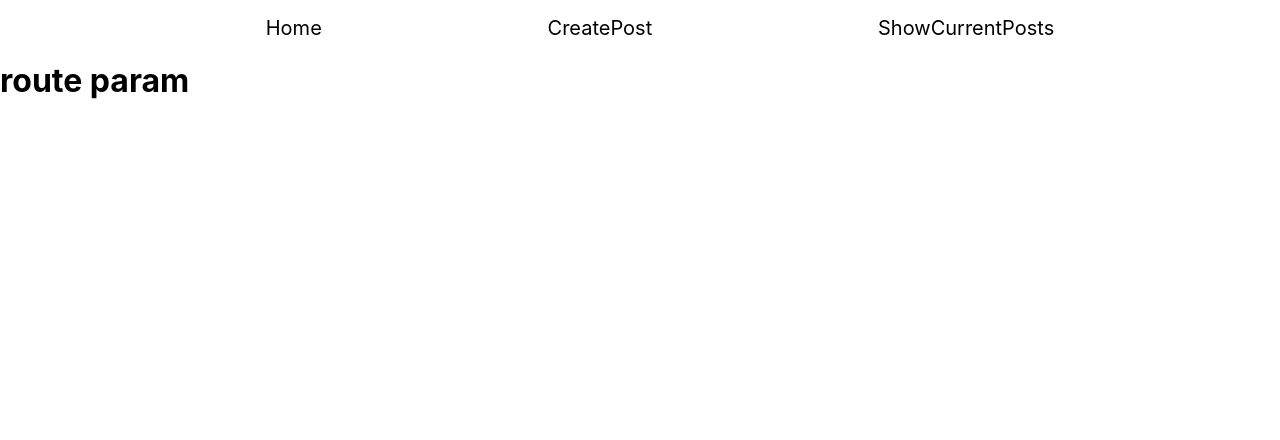
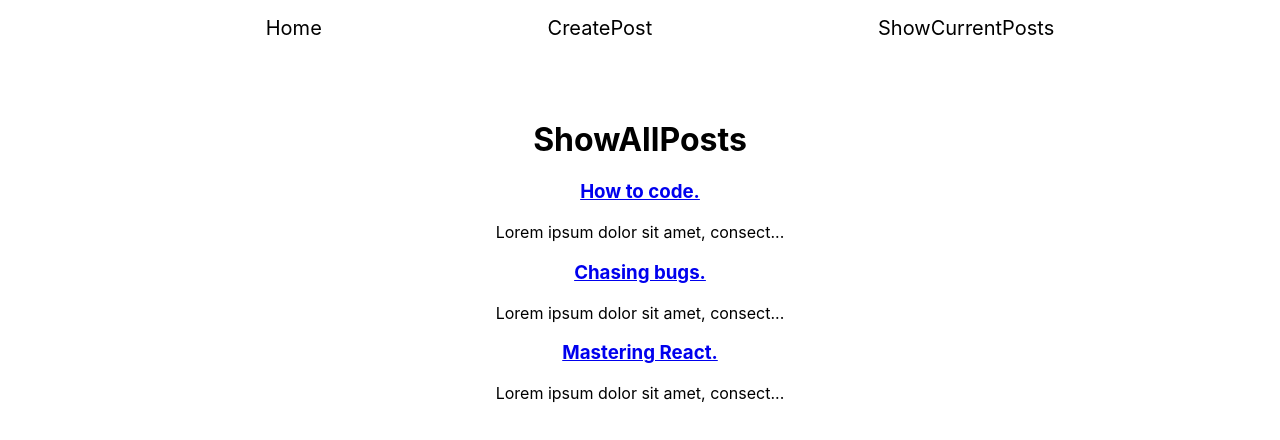
Before and after one commit to mohammadkharma/Blogging_App, a React (Create React App) app: page /showAllPosts in a window 1280 px wide. Shown: the top 440 px of the page. Built offline with nearby package versions, Linux system fonts and the light colour scheme.

Commit message:
handling rouuters pamateres

```diff
--- a/src/App.js
+++ b/src/App.js
@@ -3,8 +3,8 @@ import NavBar from './components/NavBar';
 import { BrowserRouter, Route, Switch } from 'react-router-dom';
 import Home from './components/Home';
 import CreatePost from './components/CreatePost';
-import ShowCurrentPosts from './components/ShowCurrentPosts';
-import Post from './components/Post';
+import ShowAllPosts from './components/ShowAllPosts';
+import ShowSinglePost from './components/ShowSinglePost';
 
 
 class App extends Component {
@@ -24,8 +24,8 @@ class App extends Component {
         <Switch>
         <Route exact path='/' component={Home} />
         <Route path='/createPost' component={CreatePost} />
-        <Route path='/showCurrentPosts' component={ShowCurrentPosts} />
-        <Route path='/:path_id' component={Post} />
+        <Route path='/showAllPosts' component={ShowAllPosts} />
+        <Route path='/:path_id' component={ShowSinglePost} />
         </Switch>
       </div>
       </BrowserRouter>
--- a/src/components/Home.jsx
+++ b/src/components/Home.jsx
@@ -1,35 +1,10 @@
-import React, { Component } from 'react';
-import '../styles/home.css';
-import { connect } from 'react-redux';
+import React from 'react';
+import '../styles/home.css'
 
-class Home extends Component {
-
-    render() {
-        const { posts } = this.props;
-        const postList = posts.length ? (
-            posts.map(post => {
-                return(
-                    <div className="postCard" key={post.id}>
-                    <h3>{post.title}</h3>
-                    <p>{post.content}</p>
-                    </div>
-                )
-            })
-        ) : (<h1>No posts!</h1>);
-        return (
-            <div className="home">
-                <h1>Home</h1>
-                {postList}
-            </div>
-
-        )
-    }
+const Home = () => {
+    return (
+        <h1 className='home'>Welcome to our Blog site.</h1>
+    )
 }
 
-const mapStateToProps = state => {
-    return {
-        posts: state.posts
-    }
-}
-
-export default connect(mapStateToProps)(Home);
+export default Home;
--- a/src/components/NavBar.jsx
+++ b/src/components/NavBar.jsx
@@ -7,7 +7,7 @@ const NavBar = () => {
         <ul>
             <li><NavLink to="/" className='link'>Home</NavLink></li>
             <li><NavLink to="/createPost" className='link'>CreatePost</NavLink></li>
-            <li><NavLink to="/showCurrentPosts" className='link'>ShowCurrentPosts</NavLink></li>
+            <li><NavLink to="/showAllPosts" className='link'>ShowCurrentPosts</NavLink></li>
         </ul>
     )
 }
--- a/src/components/Post.jsx
+++ /dev/null
@@ -1,15 +0,0 @@
-import React, { Component } from 'react';
-
-class Post extends Component {
-
-    render() {
-        return (
-            <div className="post">
-                <h1>route param</h1>
-            </div>
-        )
-    }
-
-}
-
-export default Post;
--- /dev/null
+++ b/src/components/ShowAllPosts.jsx
@@ -0,0 +1,41 @@
+import React, { Component } from 'react';
+import '../styles/showAllPosts.css';
+import { connect } from 'react-redux';
+import { Link } from 'react-router-dom';
+
+class ShowAllPosts extends Component {
+
+    sliceContent = (content) => {
+        const slicedContent = content.split('').slice(0, 35).join('');
+        return slicedContent;
+    }
+
+    render() {
+        const { posts } = this.props;
+        const postList = posts.length ? (
+            posts.map(post => {
+                return(
+                    <div className="postCard" key={post.id}>
+                    <Link to={'/' + post.id} ><h3>{post.title}</h3></Link>
+                    <p>{this.sliceContent(post.content)}...</p>
+                    </div>
+                )
+            })
+        ) : (<h1>No posts!</h1>);
+        return (
+            <div className="showPosts">
+                <h1>ShowAllPosts</h1>
+                {postList}
+            </div>
+
+        )
+    }
+}
+
+const mapStateToProps = state => {
+    return {
+        posts: state.posts
+    }
+}
+
+export default connect(mapStateToProps)(ShowAllPosts);
--- a/src/components/ShowCurrentPosts.jsx
+++ /dev/null
@@ -1,18 +0,0 @@
-import React from 'react';
-import '../styles/showCurrentPosts.css'
-
-
-const ShowCurrentPosts = () => {
-
-    // componentDidMount() { show posts }
-
-    return (
-        <div className="showPosts">
-        <h2>Post Title</h2>
-        <a href="/">post content</a>
-        <p>Username + Date</p>
-        </div>
-    )
-}
-
-export default ShowCurrentPosts;
--- /dev/null
+++ b/src/components/ShowSinglePost.jsx
@@ -0,0 +1,32 @@
+import React, { Component } from 'react';
+import { connect } from 'react-redux';
+
+class Post extends Component {
+
+    render() {
+        const { post } = this.props;
+        const singlePost = post ? (
+            <div>
+                <h4> {post.title} </h4>
+                <p> {post.content} </p>
+            </div>
+        ) : (
+                <h3>Loading posts</h3>
+            )
+
+        return (
+            <div className="post">
+                {singlePost}
+            </div>
+        )
+    }
+}
+
+const mapStateToProps = (state, ownProps) => {
+    let id = ownProps.match.params.post_id;
+    return {
+        post: state.posts.find(post => post.id === id)
+    }
+}
+
+export default connect(mapStateToProps)(Post);
```
Also changed, not shown: src/styles/showAllPosts.css (renamed from src/styles/showCurrentPosts.css).
